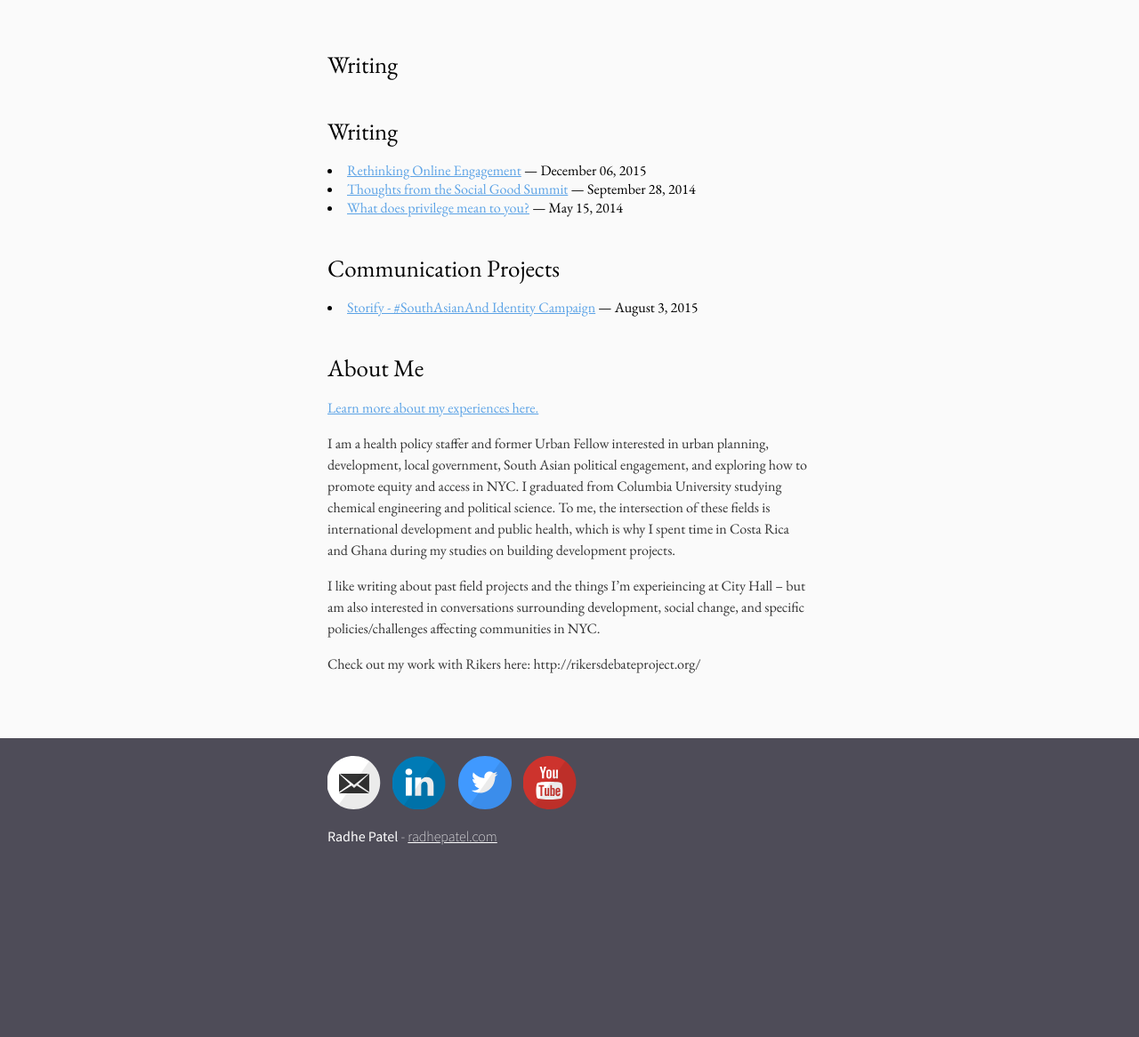
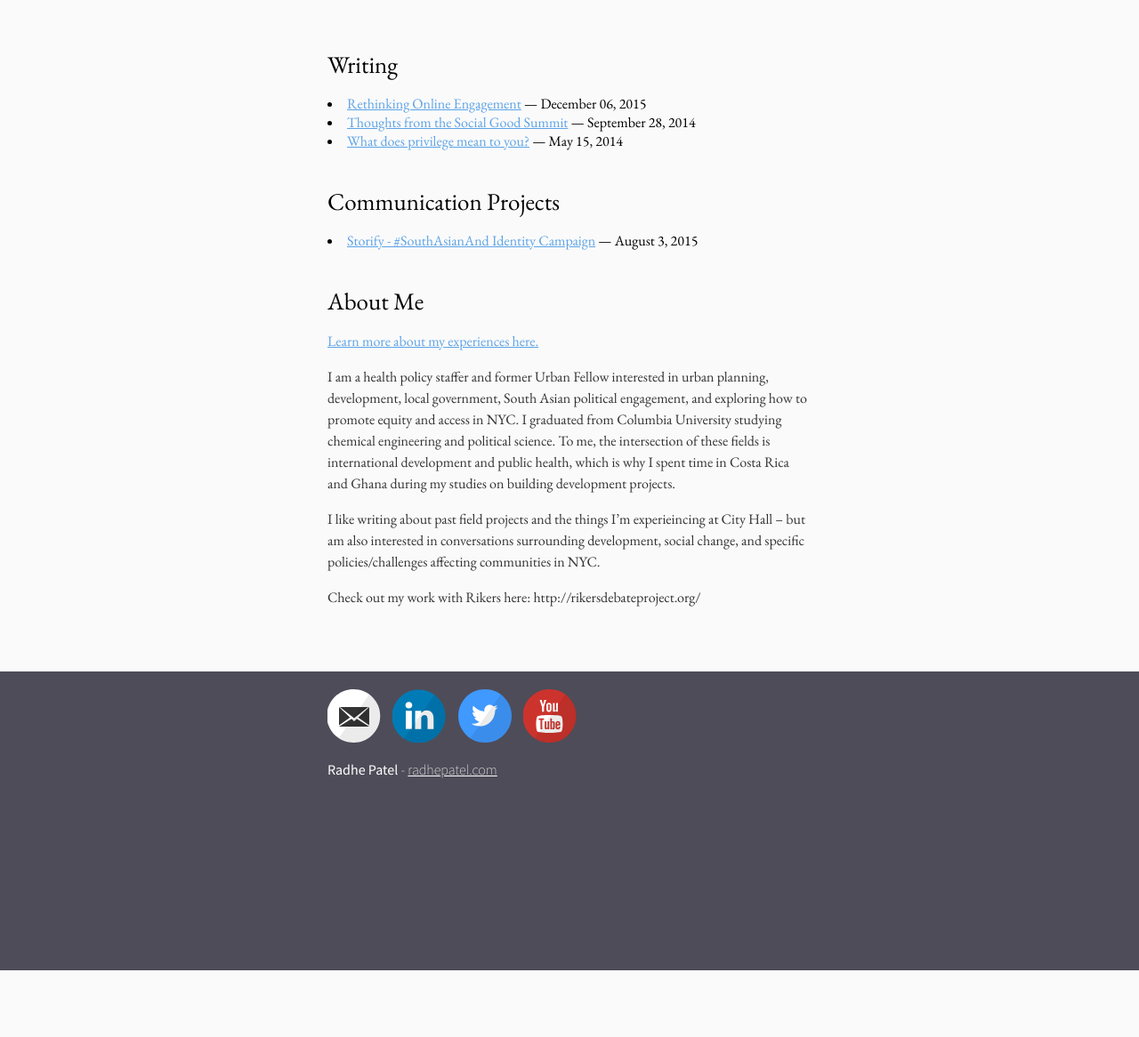
Before and after one commit to radhepatel/radhepatel.github.io, a Jekyll site: the page built from index.md, in a window 1280 px wide. Shown: the part 296-1462 px from the top of the page at 89% size. Built offline with Jekyll 4.4.1, drawn with Linux system fonts in a browser that asks for light colours; our own code applies the rules of GitHub Pages for plain Markdown files; after the commit the page ends 1387 px from its top, so only the background shows below that.

Commit message:
Update default.html

```diff
--- a/_layouts/default.html
+++ b/_layouts/default.html
@@ -1,5 +1,11 @@
 <html>
     <head>
+        {% if page.date %}
+            <title>{{page.title}} - {{site.title}}</title>
+        {% else %}
+            <title>Radhe Patel</title>
+        {% endif %}
+
         <title>{{page.title}} - {{site.title}}</title>
         <link href='/style.css' rel='stylesheet' type='text/css'>
         <meta charset="UTF-8">
@@ -59,7 +65,10 @@
         </header>
         </div>
         <article>
-            <h2>{{page.title}}</h2>
+            {% if page.date %}
+                <h2>{{page.title}}</h2>
+            {% endif %}
+
             {{ content }}
         </article>
         <footer>
```
